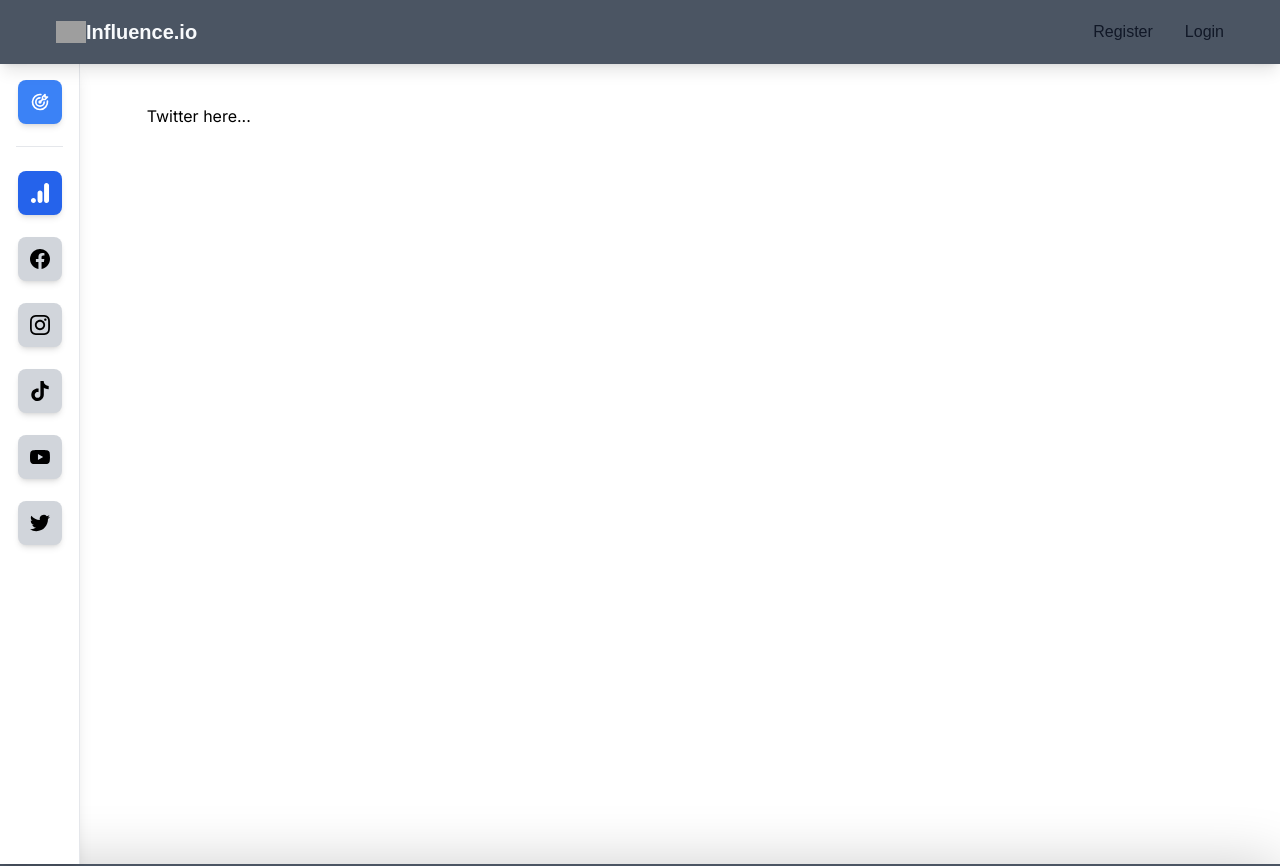
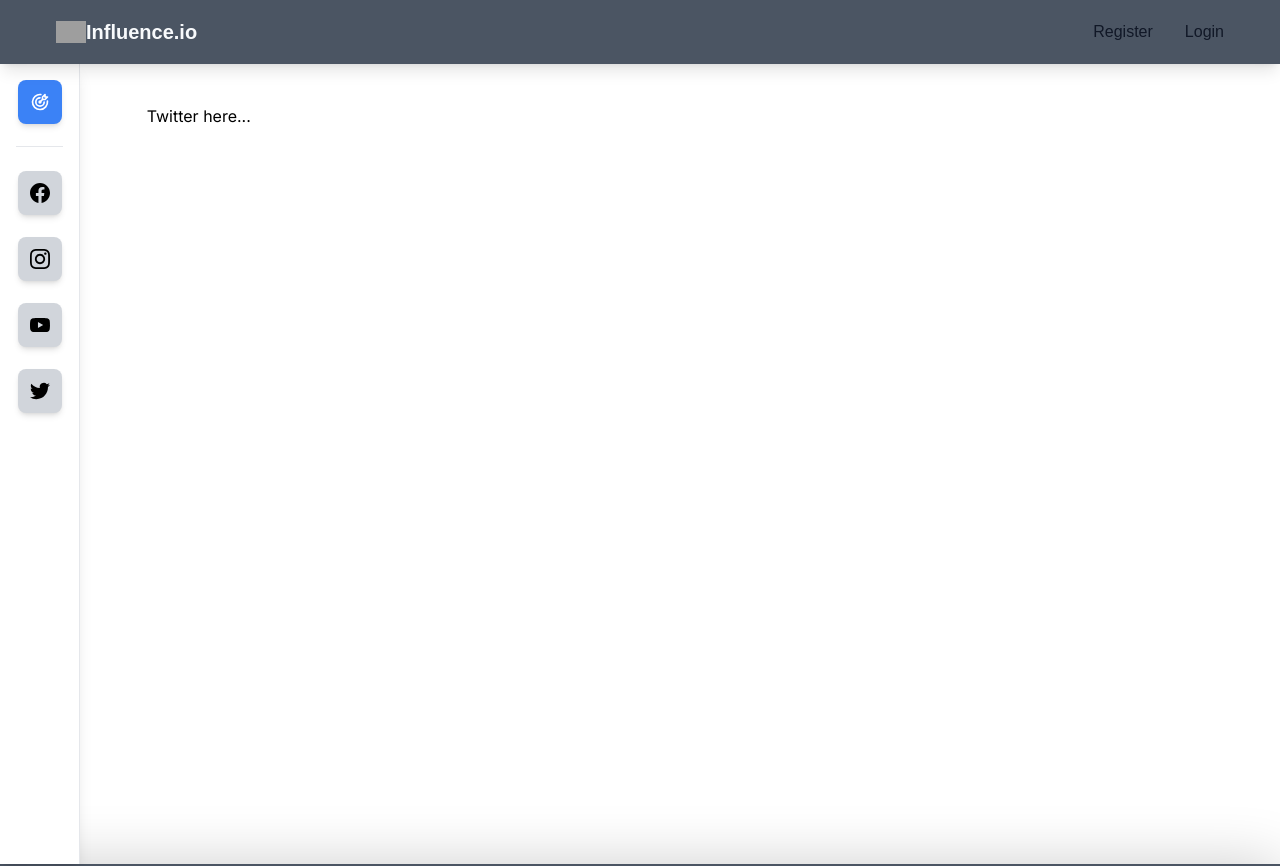
Before and after one commit to dbatista1122/influence.io, a Next.js app: page /dashboard/twitter in a window 1280 px wide. Shown: the top 866 px of the page. Built offline with nearby package versions, Linux system fonts and the light colour scheme; no server answers; grey boxes are pictures that could not be loaded.

Commit message:
removed analytics/tiktok buttons

```diff
--- a/components/Sidebar.jsx
+++ b/components/Sidebar.jsx
@@ -23,13 +23,6 @@ const Sidebar = ({ handleCurrentSocialMedia, currentSocialMedia }) => {
         <span className="border-b-[1px] border-gray-200 w-full p-2 mb-4"></span>
 
         <SocialMediaLinkButton
-            dashboardPage={"/dashboard/analytics"}
-            socialMedia={"Analytics"}
-            socialMediaIcon={<SiGoogleanalytics size={20} />}
-            setSocialMedia={handleCurrentSocialMedia}
-            currentSocialMedia={currentSocialMedia}
-          />
-          <SocialMediaLinkButton
           dashboardPage={"/dashboard/facebook"}
           socialMedia={"Facebook"}
           socialMediaIcon={<SiFacebook size={20} />}
@@ -43,13 +36,7 @@ const Sidebar = ({ handleCurrentSocialMedia, currentSocialMedia }) => {
           setSocialMedia={handleCurrentSocialMedia}
           currentSocialMedia={currentSocialMedia}
         />
-          <SocialMediaLinkButton
-            dashboardPage={"/dashboard/tiktok"}
-            socialMedia={"Tik Tok"}
-            socialMediaIcon={<SiTiktok size={20} />}
-            setSocialMedia={handleCurrentSocialMedia}
-            currentSocialMedia={currentSocialMedia}
-          />
+
         <SocialMediaLinkButton
           dashboardPage={"/dashboard/youtube"}
           socialMedia={"Youtube"}
```
Lines whose indentation alone changed are shown as unchanged.
